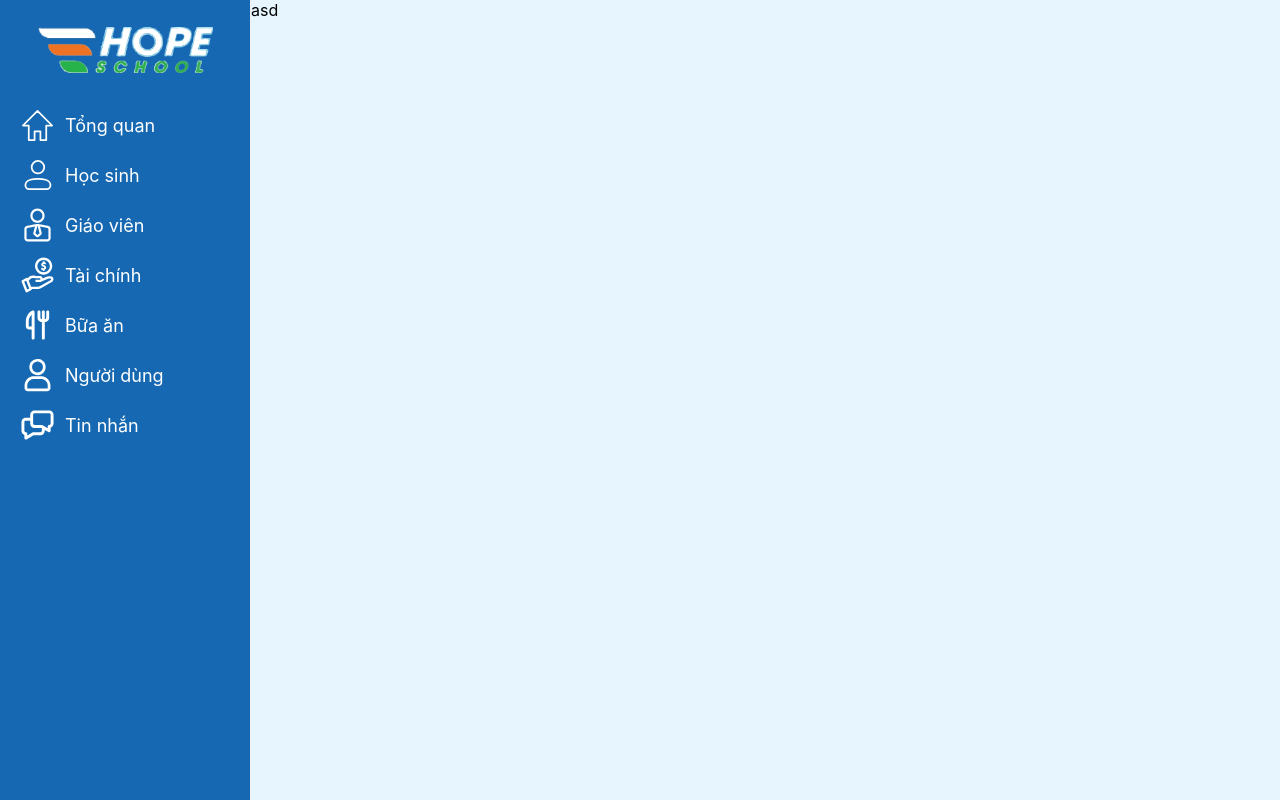
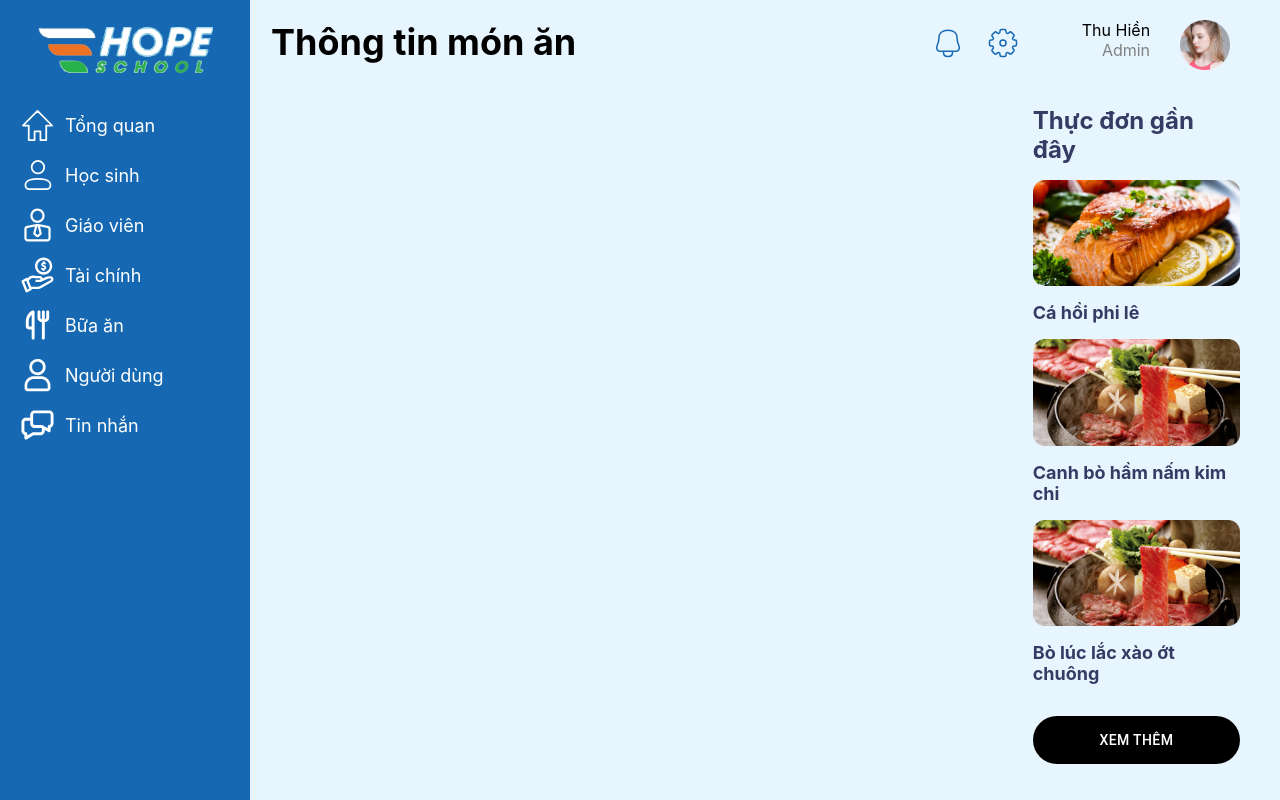
Before and after one commit to TalJa1/web-huybao, a React (Create React App) app: page /meals/1 in a window 1280 px wide. Built offline with nearby package versions, Linux system fonts and the light colour scheme.

Commit message:
Refactor MealDetail component: integrate MealRightRendering and add header with icons for improved layout

```diff
--- a/src/components/meal/MealRightRendering.tsx
+++ b/src/components/meal/MealRightRendering.tsx
@@ -7,7 +7,6 @@ import { mealHomeList } from "../../services/renderData";
 const MealRightRendering = () => {
   return (
     <Box sx={{ padding: "20px" }}>
-      <Header />
       <Main />
     </Box>
   );
@@ -53,31 +52,4 @@ const Main: React.FC = () => {
   );
 };
 
-const Header: React.FC = () => {
-  return (
-    <Grid container size={12} display={"flex"} alignItems={"center"}>
-      <Grid size={2}>{bellIcon({})}</Grid>
-      <Grid size={2}>{settingIcon({})}</Grid>
-      <Grid size={8} container>
-        <Grid
-          size={6}
-          display="flex"
-          flexDirection="column"
-          alignItems={"flex-end"}
-        >
-          <Grid sx={{ color: "#000000" }}>Thu Hiền</Grid>
-          <Grid sx={{ color: "#818181" }}>Admin</Grid>
-        </Grid>
-        <Grid size={6} display={"flex"} justifyContent={"center"}>
-          <img
-            style={{ width: "40px", height: "40px" }}
-            alt=""
-            src={require("../../assets/home/avatar.png")}
-          />
-        </Grid>
-      </Grid>
-    </Grid>
-  );
-};
-
 export default MealRightRendering;
--- a/src/views/Meal/MealDetail.tsx
+++ b/src/views/Meal/MealDetail.tsx
@@ -1,6 +1,9 @@
 import { Box } from "@mui/material";
 import React from "react";
+import Grid from "@mui/material/Grid2";
 import TopLayout from "../../components/TopLayout";
+import { bellIcon, settingIcon } from "../../assets/iconSVG";
+import MealRightRendering from "../../components/meal/MealRightRendering";
 
 const MealDetail = () => {
   return (
@@ -11,7 +14,52 @@ const MealDetail = () => {
 };
 
 const Main: React.FC = () => {
-  return <Box>asd</Box>;
+  return (
+    <Box sx={{ padding: "20px" }}>
+      <Grid container>
+        <Grid size={8}>
+          <Box sx={{ color: "#000000", fontSize: "36px", fontWeight: "700" }}>
+            Thông tin món ăn
+          </Box>
+        </Grid>
+        <Grid size={4}>
+          <Header />
+        </Grid>
+      </Grid>
+      <Grid container>
+        <Grid size={{ md: 9, xs: 12 }}></Grid>
+        <Grid size={{ md: 3, xs: 12 }}>
+          <MealRightRendering />
+        </Grid>
+      </Grid>
+    </Box>
+  );
 };
 
+const Header: React.FC = () => {
+  return (
+    <Grid container size={12} display={"flex"} alignItems={"center"}>
+      <Grid size={2}>{bellIcon({})}</Grid>
+      <Grid size={2}>{settingIcon({})}</Grid>
+      <Grid size={8} container>
+        <Grid
+          size={6}
+          display="flex"
+          flexDirection="column"
+          alignItems={"flex-end"}
+        >
+          <Grid sx={{ color: "#000000" }}>Thu Hiền</Grid>
+          <Grid sx={{ color: "#818181" }}>Admin</Grid>
+        </Grid>
+        <Grid size={6} display={"flex"} justifyContent={"center"}>
+          <img
+            style={{ width: "50px", height: "50px" }}
+            alt=""
+            src={require("../../assets/home/avatar.png")}
+          />
+        </Grid>
+      </Grid>
+    </Grid>
+  );
+};
 export default MealDetail;
```
